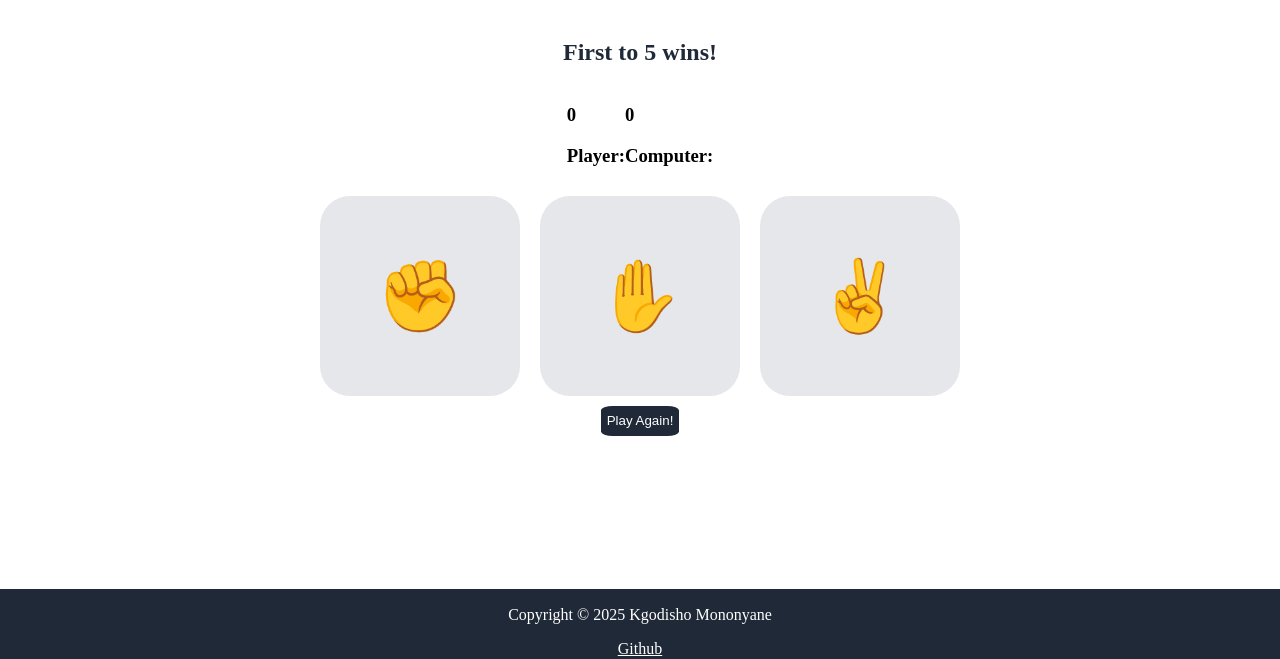
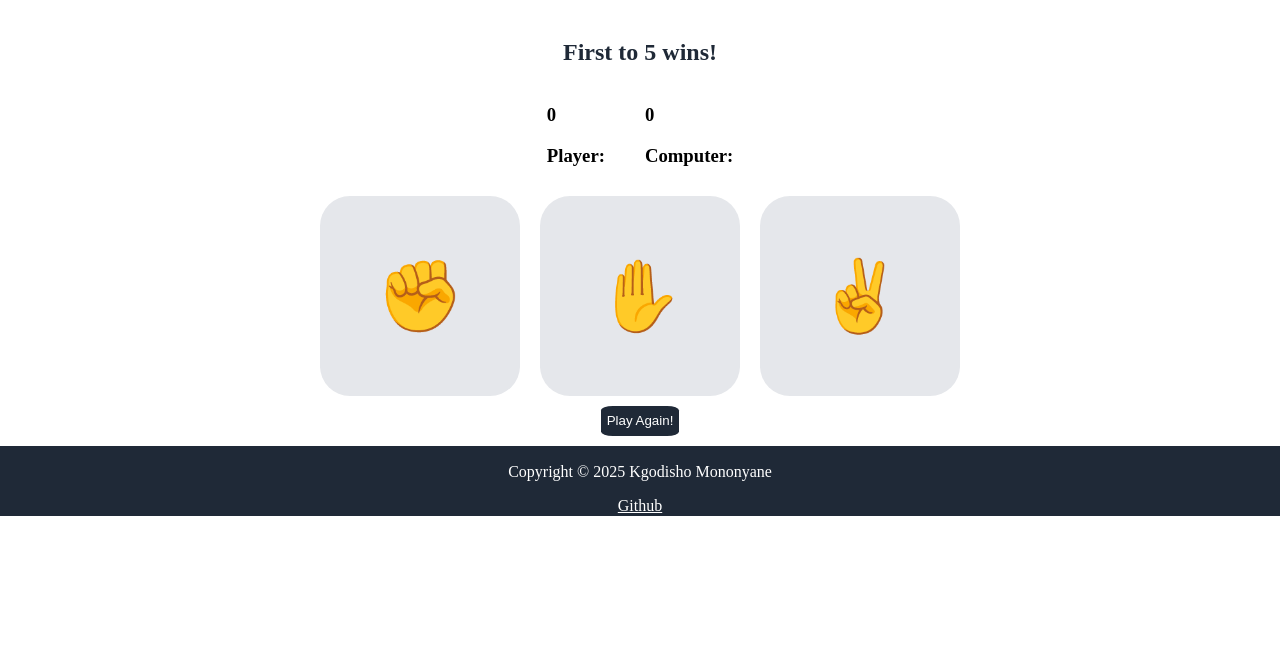
Before and after one commit to Kgodisho-Mononyane/Rock-Paper-Scissors, a plain HTML site: page index.html in a window 1280 px wide. Shown: the part 141-800 px from the top of the page. Drawn offline with Linux system fonts and the light colour scheme.

Commit message:
set the value of the human and computer scores to the internal scores

```diff
--- a/script.js
+++ b/script.js
@@ -16,6 +16,8 @@ const scissorsBtn = document.querySelector("#scissors-btn");
 
 const resetBtn = document.querySelector("#reset-btn")
 
+playerScoreDisplay.textContent = humanScore;
+computerScoreDisplay.textContent = computerScore;
 
 //EVENT LISTENERS
 rockBtn.addEventListener("click", () => {
--- a/style.css
+++ b/style.css
@@ -23,7 +23,8 @@ header {
 main {
     min-height:100%;
     position:relative;
-    padding-bottom: 60px;
+    /* padding-top: 0px; */
+    padding-bottom: 10px;
 }
 
 #heading-container {
@@ -41,6 +42,11 @@ main {
 #score-container {
     display: flex;
     justify-content: center;
+}
+
+.player-score-container, .computer-score-container {
+    margin-left: 20px;
+    margin-right: 20px;
 }
 
 #button-container {
@@ -91,7 +97,7 @@ main {
 
 /* FOOTER */
 #footer {
-    position: absolute;
+    /* position: absolute; */
     bottom: 0;
     width: 100%;
     background-color: #1F2937;
```
